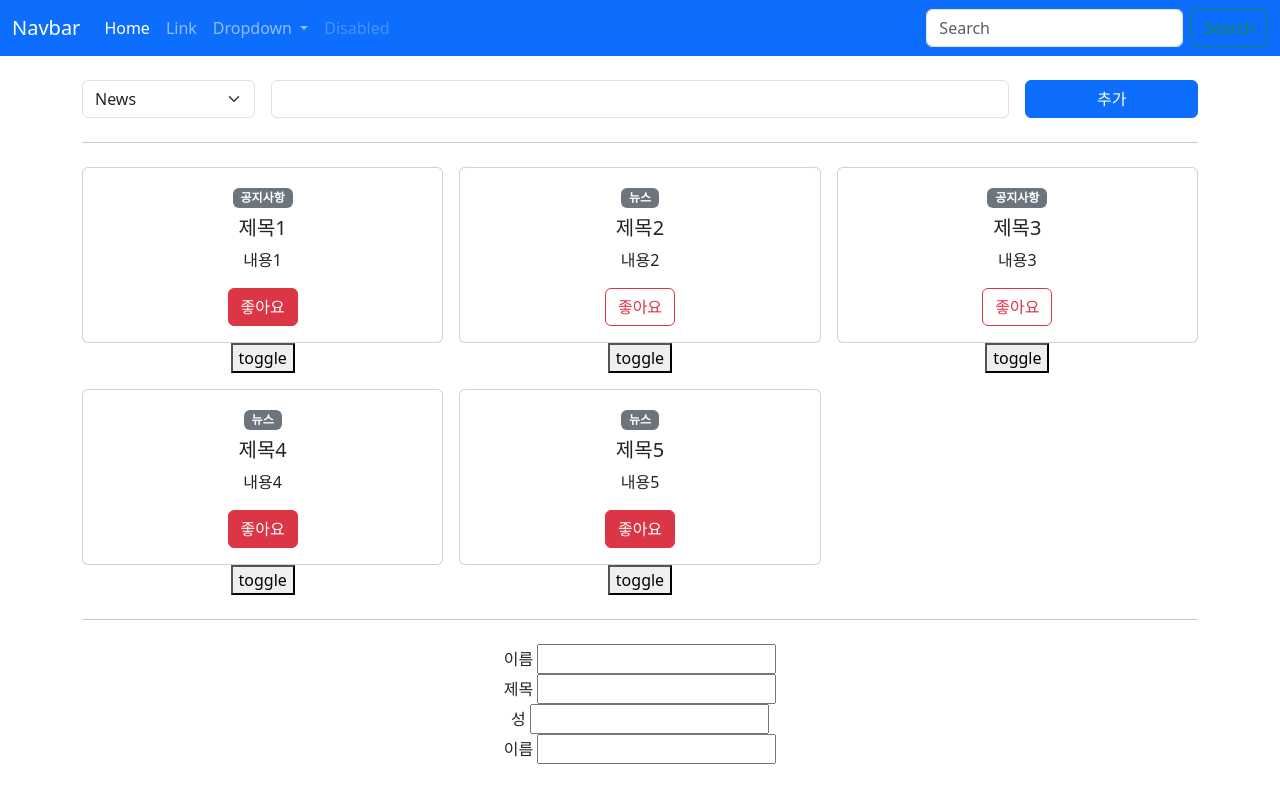
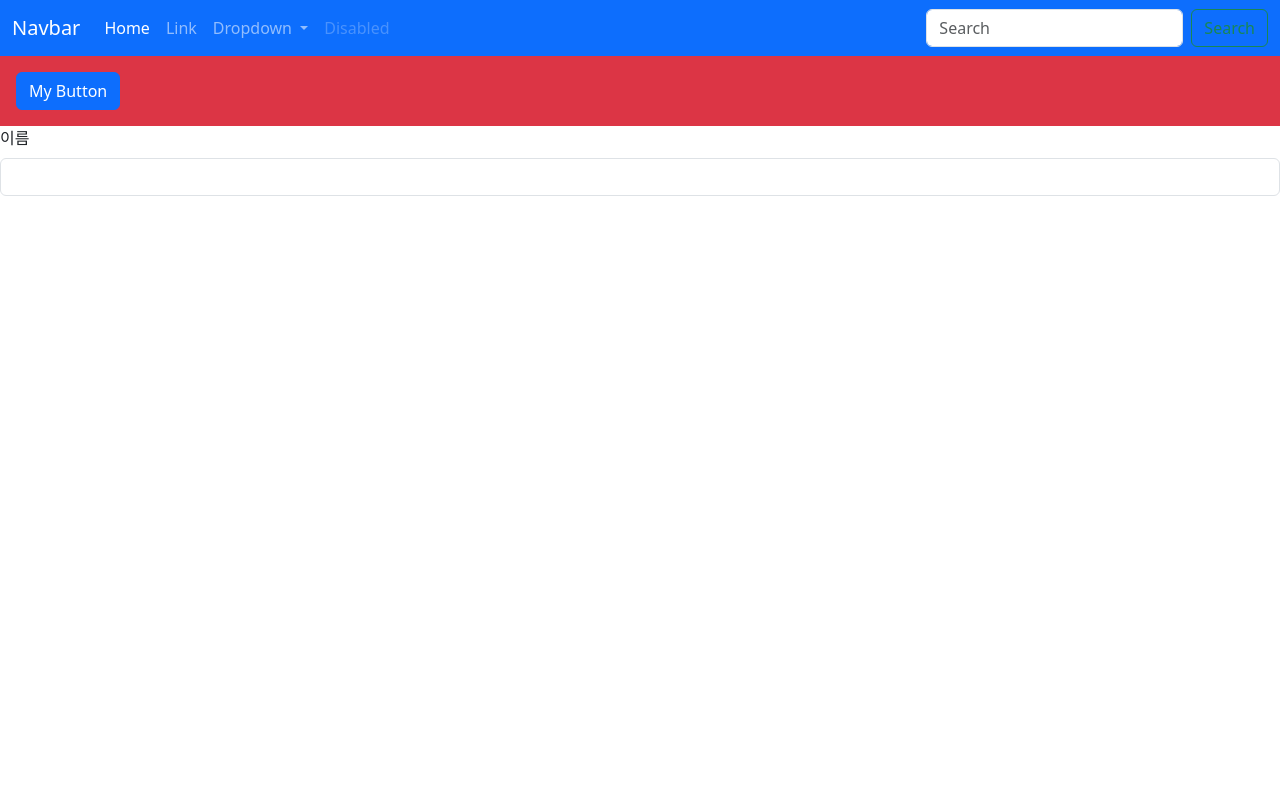
Before and after one commit to fromnowwon/infl-vue3-master-basic, a Vue app: page / in a window 1280 px wide. Built offline with nearby package versions, Linux system fonts and the light colour scheme.

Commit message:
05_컴포넌트 기초+심화_05_Non-Prop 속성 (fallthrough 속성)

```diff
--- a/src/components/LabelInput.vue
+++ b/src/components/LabelInput.vue
@@ -1,13 +1,14 @@
 <template>
 	<div>
-		<label>
+		<label class="form-label">
 			{{ label }}
-			<input
-				type="text"
-				:value="modelValue"
-				@input="$emit('update:modelValue', $event.target.value)"
-			/>
 		</label>
+		<input
+			v-model="value"
+			v-bind="$attrs"
+			type="text"
+			class="form-control"
+		/>
 	</div>
 </template>
 
--- /dev/null
+++ b/src/components/MyButton.vue
@@ -0,0 +1,22 @@
+<template>
+	<div class="p-3 bg-danger">
+		<button type="button" class="btn btn-primary" v-bind="$attrs">
+			My Button
+		</button>
+	</div>
+</template>
+
+<script>
+export default {
+	inheritAttrs: false,
+	setup(props, context) {
+		console.log('context.attrs:', context.attrs);
+		console.log('context.attrs.class:', context.attrs.class);
+		console.log('context.attrs.id:', context.attrs.id);
+		console.log('context.attrs.onclick:', context.attrs.onClick);
+		return {};
+	},
+};
+</script>
+
+<style lang="scss" scoped></style>
--- a/src/components/TheView.vue
+++ b/src/components/TheView.vue
@@ -1,110 +1,25 @@
 <template>
 	<main>
-		<div class="container text-center py-4">
-			<PostCreate @create-post="createPost"></PostCreate>
-			<hr class="my-4" />
-
-			<div class="row g-3">
-				<div v-for="post in posts" :key="post.id" class="col col-4">
-					<AppCard
-						:title="post.title"
-						:contents="post.contents"
-						:type="post.type"
-						:isLike="post.isLike"
-						@toggleLike="post.isLike = !post.isLike"
-					>
-					</AppCard>
-					<button @click="post.isLike = !post.isLike">toggle</button>
-				</div>
-			</div>
-			<hr class="my-4" />
-			<LabelInput
-				:modelValue="username"
-				@update:modelValue="newValue => (username = newValue)"
-				label="이름"
-			/>
-			<LabelTitle v-model:title="username" label="제목" />
-			<Username
-				v-model:firstname="firstname"
-				v-model:lastname="lastname"
-			></Username>
-		</div>
+		<MyButton @click="sayHello" class="my-button"></MyButton>
+		<LabelInput label="이름" data-id="id입니다."></LabelInput>
 	</main>
 </template>
 
 <script>
-import AppCard from '@/components/AppCard.vue';
-import PostCreate from './PostCreate.vue';
-import { reactive, ref } from 'vue';
+import MyButton from './MyButton.vue';
 import LabelInput from './LabelInput.vue';
-import LabelTitle from './LabelTitle.vue';
-import Username from './Username.vue';
-
 export default {
 	components: {
-		AppCard,
-		PostCreate,
+		MyButton,
 		LabelInput,
-		LabelTitle,
-		Username,
 	},
 	setup() {
-		const obj = reactive({
-			title: '제목1',
-			contents: '내용1',
-		});
-		const posts = reactive([
-			{
-				id: 1,
-				title: '제목1',
-				contents: '내용1',
-				type: 'notice',
-				isLike: true,
-			},
-			{
-				id: 2,
-				title: '제목2',
-				contents: '내용2',
-				type: 'news',
-				isLike: false,
-			},
-			{
-				id: 3,
-				title: '제목3',
-				contents: '내용3',
-				type: 'notice',
-				isLike: false,
-			},
-			{
-				id: 4,
-				title: '제목4',
-				contents: '내용4',
-				type: 'news',
-				isLike: true,
-			},
-			{
-				id: 5,
-				title: '제목5',
-				contents: '내용5',
-				type: 'news',
-				isLike: true,
-			},
-		]);
-		const createPost = newPost => {
-			console.log('newPost: ', newPost);
-			posts.push(newPost);
+		const sayHello = () => {
+			alert('안녕하세요.');
 		};
-		const username = ref('');
-		const firstname = ref('');
-		const lastname = ref('');
+
 		return {
-			AppCard,
-			obj,
-			posts,
-			createPost,
-			username,
-			firstname,
-			lastname,
+			sayHello,
 		};
 	},
 };
```
Also changed, not shown: src/components/PostIndex.vue (added, +106 -0 lines).
